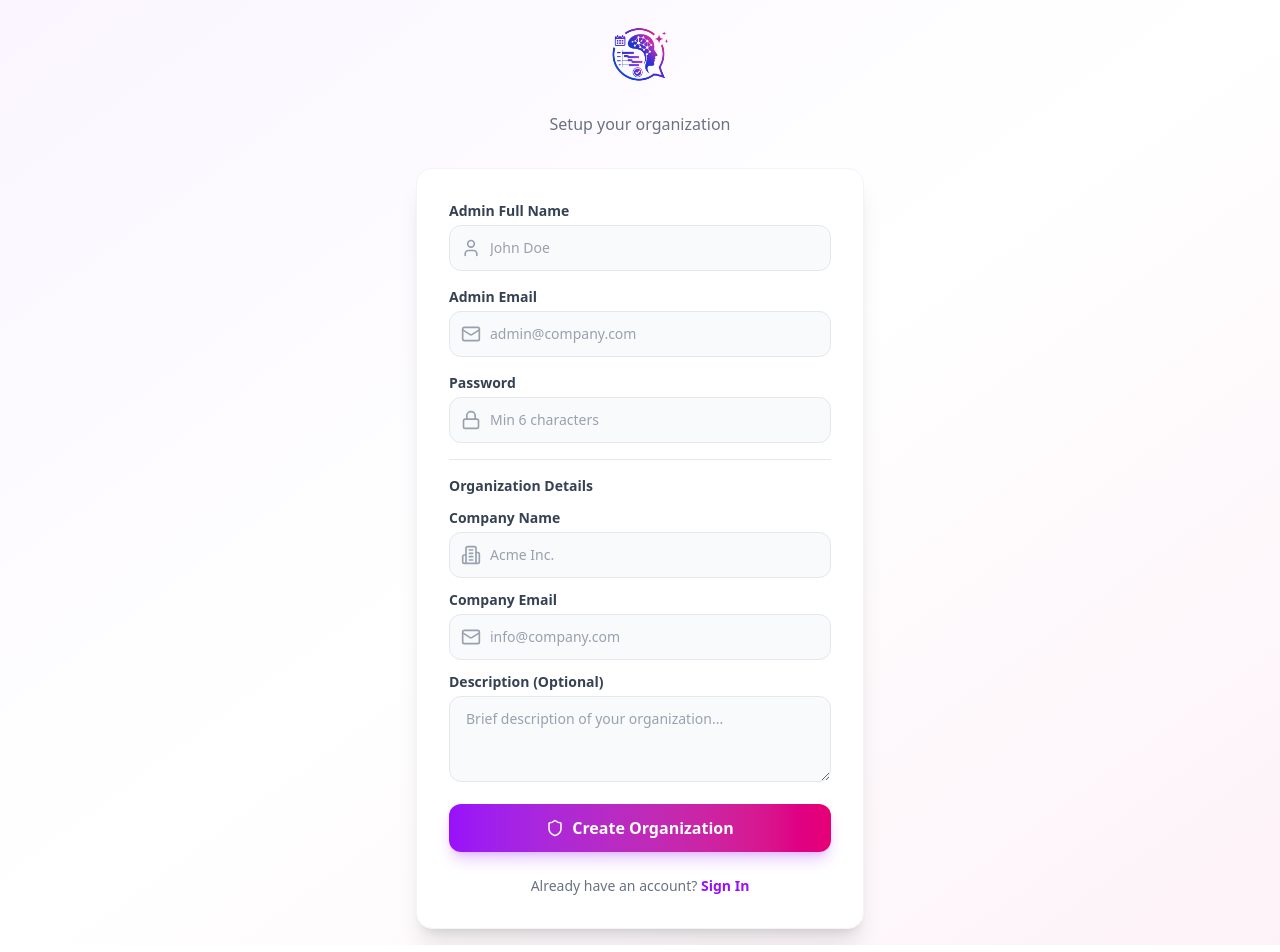
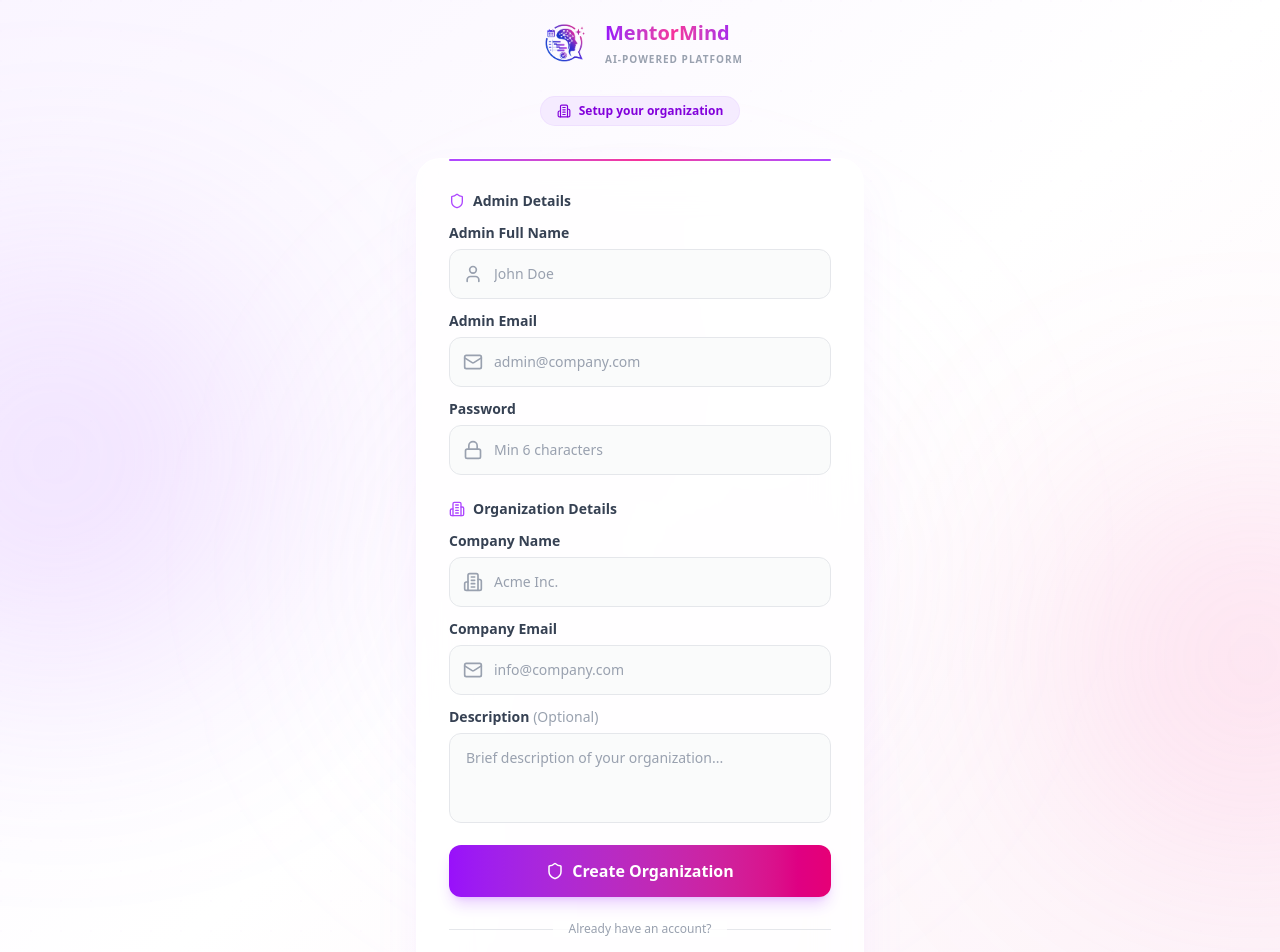
Before and after one commit to Suresh-Master001/MentorMind_V3.0, a React (Vite) app in the folder Client/: page /admin/register in a window 1280 px wide. Shown: the top 952 px of the page. Built offline with nearby package versions, Linux system fonts and the light colour scheme; no server answers.

Commit message:
enhanced AdminRegister page and fixed role select dropdown arrow in Register form

```diff
--- a/Client/src/pages/AdminRegister.jsx
+++ b/Client/src/pages/AdminRegister.jsx
@@ -1,10 +1,20 @@
 import { useState } from "react";
 import { useNavigate, Link } from "react-router-dom";
 import { useAuth } from "../context/AuthContext";
-import { UserPlus, Mail, Lock, User as UserIcon, Building2, Shield, Users } from "lucide-react";
+import { UserPlus, Mail, Lock, User as UserIcon, Building2, Shield, Users, Sparkles, ChevronDown } from "lucide-react";
 
 const Logo = () => (
-  <img src="/MentorMind_Logo.png" alt="MentorMind 3.0" className="h-20 w-auto mx-auto mb-4" />
+  <div className="flex items-center justify-center gap-3 mb-2">
+    <img src="/MentorMind_Logo.png" alt="MentorMind 3.0" className="h-14 w-auto" />
+    <div className="text-left">
+      <span className="text-xl font-bold bg-gradient-to-r from-purple-600 via-pink-500 to-purple-600 bg-clip-text text-transparent block leading-tight">
+        MentorMind
+      </span>
+      <span className="text-[10px] text-gray-400 dark:text-gray-500 tracking-widest uppercase font-semibold">
+        AI-Powered Platform
+      </span>
+    </div>
+  </div>
 );
 
 const AdminRegister = () => {
@@ -39,63 +49,90 @@ const AdminRegister = () => {
   };
 
   return (
-    <div className="min-h-screen flex items-center justify-center bg-gradient-to-br from-purple-50 via-white to-pink-50 dark:from-gray-900 dark:via-gray-800 dark:to-gray-900 p-4">
-      <div className="w-full max-w-md">
-        <div className="text-center mb-8">
+    <div className="min-h-screen flex items-center justify-center bg-gradient-to-br from-purple-50 via-white to-pink-50 dark:from-gray-900 dark:via-gray-800 dark:to-gray-900 p-4 relative overflow-hidden">
+      {/* Decorative gradient orbs */}
+      <div className="absolute top-1/4 -left-32 w-96 h-96 bg-gradient-to-br from-purple-300/30 to-purple-500/20 rounded-full blur-[128px]" />
+      <div className="absolute bottom-1/4 -right-32 w-80 h-80 bg-gradient-to-bl from-pink-300/30 to-pink-500/20 rounded-full blur-[128px]" />
+      <div className="absolute top-1/2 left-1/2 -translate-x-1/2 -translate-y-1/2 w-[600px] h-[600px] bg-gradient-to-t from-purple-200/10 to-pink-200/5 rounded-full blur-[100px]" />
+
+      {/* Subtle grid pattern */}
+      <div className="absolute inset-0 opacity-[0.03] dark:opacity-[0.05]" style={{ backgroundImage: "radial-gradient(circle at 1px 1px, rgba(168, 85, 247, 0.5) 1px, transparent 0)", backgroundSize: "30px 30px" }} />
+
+      <div className="w-full max-w-md relative z-10">
+        {/* Logo Section */}
+        <div className="text-center mb-8 animate-in fade-in slide-in-from-top-2 duration-500">
           <Logo />
-          <p className="text-gray-500 dark:text-gray-400 mt-2">
+          <div className="mt-4 inline-flex items-center gap-2 px-4 py-1.5 rounded-full bg-purple-100/80 dark:bg-purple-900/30 border border-purple-200/50 dark:border-purple-800 text-purple-700 dark:text-purple-300 text-xs font-medium">
+            <Building2 className="w-3.5 h-3.5" />
             Setup your organization
-          </p>
+          </div>
         </div>
 
-        <div className="bg-white dark:bg-gray-800 rounded-2xl shadow-xl p-8 border border-gray-100 dark:border-gray-700">
+        {/* Card */}
+        <div className="bg-white/80 dark:bg-gray-800/80 backdrop-blur-xl rounded-3xl shadow-2xl shadow-purple-500/10 p-8 border border-white/50 dark:border-gray-700/50 animate-in fade-in zoom-in duration-500">
+          {/* Decorative top gradient line */}
+          <div className="absolute top-0 left-8 right-8 h-0.5 bg-gradient-to-r from-purple-500 via-pink-500 to-purple-500 rounded-full" style={{ marginTop: "-0.5px" }} />
+
           {error && (
-            <div className="mb-4 p-3 bg-red-50 dark:bg-red-900/20 border border-red-200 dark:border-red-800 rounded-lg text-red-600 dark:text-red-400 text-sm">
-              {error}
+            <div className="mb-5 p-4 bg-red-50/80 dark:bg-red-900/20 backdrop-blur-sm border border-red-200/50 dark:border-red-800/50 rounded-2xl text-red-600 dark:text-red-400 text-sm flex items-center gap-3 animate-in slide-in-from-top-2">
+              <div className="w-8 h-8 rounded-full bg-red-100 dark:bg-red-900/30 flex items-center justify-center shrink-0">
+                <Shield className="w-4 h-4" />
+              </div>
+              <span>{error}</span>
             </div>
           )}
 
           <form onSubmit={handleSubmit} className="space-y-4">
+            {/* Admin Section */}
             <div>
-              <label className="block text-sm font-medium text-gray-700 dark:text-gray-300 mb-1">
+              <p className="text-sm font-semibold text-gray-700 dark:text-gray-300 mb-3 flex items-center gap-2">
+                <Shield className="w-4 h-4 text-purple-500" />
+                Admin Details
+              </p>
+              <div className="space-y-3">
+                <div className="space-y-1.5">
+                  <label className="block text-sm font-semibold text-gray-700 dark:text-gray-300">
                     Admin Full Name
                   </label>
-              <div className="relative">
-                <UserIcon className="absolute left-3 top-1/2 -translate-y-1/2 w-5 h-5 text-gray-400" />
+                  <div className="relative group">
+                    <div className="absolute inset-0 rounded-xl bg-gradient-to-r from-purple-500/20 to-pink-500/20 opacity-0 group-focus-within:opacity-100 transition-opacity blur-sm" />
+                    <UserIcon className="absolute left-3.5 top-1/2 -translate-y-1/2 w-5 h-5 text-gray-400 group-focus-within:text-purple-500 transition-colors z-10" />
                     <input
                       type="text"
                       value={name}
                       onChange={(e) => setName(e.target.value)}
                       placeholder="John Doe"
                       required
-                  className="w-full pl-10 pr-4 py-3 bg-gray-50 dark:bg-gray-700 border border-gray-200 dark:border-gray-600 rounded-xl text-sm dark:text-white placeholder-gray-400 focus:outline-none focus:ring-2 focus:ring-purple-500/50 focus:border-transparent"
+                      className="relative w-full pl-11 pr-4 py-3.5 bg-gray-50/80 dark:bg-gray-700/80 border border-gray-200 dark:border-gray-600 rounded-xl text-sm dark:text-white placeholder-gray-400 focus:outline-none focus:ring-2 focus:ring-purple-500/40 focus:border-purple-400 dark:focus:border-purple-500 transition-all"
                     />
                   </div>
                 </div>
 
-            <div>
-              <label className="block text-sm font-medium text-gray-700 dark:text-gray-300 mb-1">
+                <div className="space-y-1.5">
+                  <label className="block text-sm font-semibold text-gray-700 dark:text-gray-300">
                     Admin Email
                   </label>
-              <div className="relative">
-                <Mail className="absolute left-3 top-1/2 -translate-y-1/2 w-5 h-5 text-gray-400" />
+                  <div className="relative group">
+                    <div className="absolute inset-0 rounded-xl bg-gradient-to-r from-purple-500/20 to-pink-500/20 opacity-0 group-focus-within:opacity-100 transition-opacity blur-sm" />
+                    <Mail className="absolute left-3.5 top-1/2 -translate-y-1/2 w-5 h-5 text-gray-400 group-focus-within:text-purple-500 transition-colors z-10" />
                     <input
                       type="email"
                       value={email}
                       onChange={(e) => setEmail(e.target.value)}
                       placeholder="admin@company.com"
                       required
-                  className="w-full pl-10 pr-4 py-3 bg-gray-50 dark:bg-gray-700 border border-gray-200 dark:border-gray-600 rounded-xl text-sm dark:text-white placeholder-gray-400 focus:outline-none focus:ring-2 focus:ring-purple-500/50 focus:border-transparent"
+                      className="relative w-full pl-11 pr-4 py-3.5 bg-gray-50/80 dark:bg-gray-700/80 border border-gray-200 dark:border-gray-600 rounded-xl text-sm dark:text-white placeholder-gray-400 focus:outline-none focus:ring-2 focus:ring-purple-500/40 focus:border-purple-400 dark:focus:border-purple-500 transition-all"
                     />
                   </div>
                 </div>
 
-            <div>
-              <label className="block text-sm font-medium text-gray-700 dark:text-gray-300 mb-1">
+                <div className="space-y-1.5">
+                  <label className="block text-sm font-semibold text-gray-700 dark:text-gray-300">
                     Password
                   </label>
-              <div className="relative">
-                <Lock className="absolute left-3 top-1/2 -translate-y-1/2 w-5 h-5 text-gray-400" />
+                  <div className="relative group">
+                    <div className="absolute inset-0 rounded-xl bg-gradient-to-r from-purple-500/20 to-pink-500/20 opacity-0 group-focus-within:opacity-100 transition-opacity blur-sm" />
+                    <Lock className="absolute left-3.5 top-1/2 -translate-y-1/2 w-5 h-5 text-gray-400 group-focus-within:text-purple-500 transition-colors z-10" />
                     <input
                       type="password"
                       value={password}
@@ -103,60 +140,70 @@ const AdminRegister = () => {
                       placeholder="Min 6 characters"
                       required
                       minLength={6}
-                  className="w-full pl-10 pr-4 py-3 bg-gray-50 dark:bg-gray-700 border border-gray-200 dark:border-gray-600 rounded-xl text-sm dark:text-white placeholder-gray-400 focus:outline-none focus:ring-2 focus:ring-purple-500/50 focus:border-transparent"
+                      className="relative w-full pl-11 pr-4 py-3.5 bg-gray-50/80 dark:bg-gray-700/80 border border-gray-200 dark:border-gray-600 rounded-xl text-sm dark:text-white placeholder-gray-400 focus:outline-none focus:ring-2 focus:ring-purple-500/40 focus:border-purple-400 dark:focus:border-purple-500 transition-all"
                     />
                   </div>
                 </div>
+              </div>
+            </div>
 
-            <div className="border-t border-gray-200 dark:border-gray-700 pt-4">
-              <p className="text-sm font-semibold text-gray-700 dark:text-gray-300 mb-3">Organization Details</p>
-
+            {/* Organization Section */}
+            <div className="pt-2">
+              <p className="text-sm font-semibold text-gray-700 dark:text-gray-300 mb-3 flex items-center gap-2">
+                <Building2 className="w-4 h-4 text-purple-500" />
+                Organization Details
+              </p>
               <div className="space-y-3">
-                <div>
-                  <label className="block text-sm font-medium text-gray-700 dark:text-gray-300 mb-1">
+                <div className="space-y-1.5">
+                  <label className="block text-sm font-semibold text-gray-700 dark:text-gray-300">
                     Company Name
                   </label>
-                  <div className="relative">
-                    <Building2 className="absolute left-3 top-1/2 -translate-y-1/2 w-5 h-5 text-gray-400" />
+                  <div className="relative group">
+                    <div className="absolute inset-0 rounded-xl bg-gradient-to-r from-purple-500/20 to-pink-500/20 opacity-0 group-focus-within:opacity-100 transition-opacity blur-sm" />
+                    <Building2 className="absolute left-3.5 top-1/2 -translate-y-1/2 w-5 h-5 text-gray-400 group-focus-within:text-purple-500 transition-colors z-10" />
                     <input
                       type="text"
                       value={companyName}
                       onChange={(e) => setCompanyName(e.target.value)}
                       placeholder="Acme Inc."
                       required
-                      className="w-full pl-10 pr-4 py-3 bg-gray-50 dark:bg-gray-700 border border-gray-200 dark:border-gray-600 rounded-xl text-sm dark:text-white placeholder-gray-400 focus:outline-none focus:ring-2 focus:ring-purple-500/50 focus:border-transparent"
+                      className="relative w-full pl-11 pr-4 py-3.5 bg-gray-50/80 dark:bg-gray-700/80 border border-gray-200 dark:border-gray-600 rounded-xl text-sm dark:text-white placeholder-gray-400 focus:outline-none focus:ring-2 focus:ring-purple-500/40 focus:border-purple-400 dark:focus:border-purple-500 transition-all"
                     />
                   </div>
                 </div>
 
-                <div>
-                  <label className="block text-sm font-medium text-gray-700 dark:text-gray-300 mb-1">
+                <div className="space-y-1.5">
+                  <label className="block text-sm font-semibold text-gray-700 dark:text-gray-300">
                     Company Email
                   </label>
-                  <div className="relative">
-                    <Mail className="absolute left-3 top-1/2 -translate-y-1/2 w-5 h-5 text-gray-400" />
+                  <div className="relative group">
+                    <div className="absolute inset-0 rounded-xl bg-gradient-to-r from-purple-500/20 to-pink-500/20 opacity-0 group-focus-within:opacity-100 transition-opacity blur-sm" />
+                    <Mail className="absolute left-3.5 top-1/2 -translate-y-1/2 w-5 h-5 text-gray-400 group-focus-within:text-purple-500 transition-colors z-10" />
                     <input
                       type="email"
                       value={companyEmail}
                       onChange={(e) => setCompanyEmail(e.target.value)}
                       placeholder="info@company.com"
                       required
-                      className="w-full pl-10 pr-4 py-3 bg-gray-50 dark:bg-gray-700 border border-gray-200 dark:border-gray-600 rounded-xl text-sm dark:text-white placeholder-gray-400 focus:outline-none focus:ring-2 focus:ring-purple-500/50 focus:border-transparent"
+                      className="relative w-full pl-11 pr-4 py-3.5 bg-gray-50/80 dark:bg-gray-700/80 border border-gray-200 dark:border-gray-600 rounded-xl text-sm dark:text-white placeholder-gray-400 focus:outline-none focus:ring-2 focus:ring-purple-500/40 focus:border-purple-400 dark:focus:border-purple-500 transition-all"
                     />
                   </div>
                 </div>
 
-                <div>
-                  <label className="block text-sm font-medium text-gray-700 dark:text-gray-300 mb-1">
-                    Description (Optional)
+                <div className="space-y-1.5">
+                  <label className="block text-sm font-semibold text-gray-700 dark:text-gray-300">
+                    Description <span className="text-gray-400 font-normal">(Optional)</span>
                   </label>
+                  <div className="relative group">
+                    <div className="absolute inset-0 rounded-xl bg-gradient-to-r from-purple-500/20 to-pink-500/20 opacity-0 group-focus-within:opacity-100 transition-opacity blur-sm" />
                     <textarea
                       value={description}
                       onChange={(e) => setDescription(e.target.value)}
                       placeholder="Brief description of your organization..."
                       rows={3}
-                    className="w-full px-4 py-3 bg-gray-50 dark:bg-gray-700 border border-gray-200 dark:border-gray-600 rounded-xl text-sm dark:text-white placeholder-gray-400 focus:outline-none focus:ring-2 focus:ring-purple-500/50 focus:border-transparent"
+                      className="relative w-full px-4 py-3.5 bg-gray-50/80 dark:bg-gray-700/80 border border-gray-200 dark:border-gray-600 rounded-xl text-sm dark:text-white placeholder-gray-400 focus:outline-none focus:ring-2 focus:ring-purple-500/40 focus:border-purple-400 dark:focus:border-purple-500 transition-all resize-none"
                     />
+                  </div>
                 </div>
               </div>
             </div>
@@ -164,8 +211,9 @@ const AdminRegister = () => {
             <button
               type="submit"
               disabled={loading}
-              className="w-full flex items-center justify-center gap-2 py-3 bg-gradient-to-r from-purple-600 to-pink-600 hover:from-purple-700 hover:to-pink-700 text-white font-medium rounded-xl shadow-lg shadow-purple-500/30 transition-all disabled:opacity-50"
+              className="relative w-full flex items-center justify-center gap-2 py-3.5 bg-gradient-to-r from-purple-600 to-pink-600 hover:from-purple-700 hover:to-pink-700 text-white font-semibold rounded-xl shadow-lg shadow-purple-500/25 hover:shadow-purple-500/40 transition-all duration-300 hover:-translate-y-0.5 disabled:opacity-50 disabled:cursor-not-allowed disabled:hover:translate-y-0 overflow-hidden group"
             >
+              <div className="absolute inset-0 bg-white/10 opacity-0 group-hover:opacity-100 transition-opacity" />
               {loading ? (
                 <div className="w-5 h-5 border-2 border-white border-t-transparent rounded-full animate-spin" />
               ) : (
@@ -177,18 +225,30 @@ const AdminRegister = () => {
             </button>
           </form>
 
-          <div className="mt-6 text-center">
-            <p className="text-sm text-gray-500 dark:text-gray-400">
-              Already have an account?{" "}
+          {/* Divider */}
+          <div className="relative my-6">
+            <div className="absolute inset-0 flex items-center">
+              <div className="w-full border-t border-gray-200 dark:border-gray-700" />
+            </div>
+            <div className="relative flex justify-center text-xs">
+              <span className="bg-white/80 dark:bg-gray-800/80 px-4 text-gray-400 dark:text-gray-500">Already have an account?</span>
+            </div>
+          </div>
+
+          <div className="text-center">
             <Link
               to="/login"
-                className="text-purple-600 dark:text-purple-400 hover:text-purple-700 font-medium"
+              className="block w-full py-3 px-4 rounded-xl border-2 border-purple-200 dark:border-purple-800 hover:border-purple-400 dark:hover:border-purple-600 text-purple-700 dark:text-purple-300 hover:text-purple-800 dark:hover:text-purple-200 font-semibold text-sm transition-all hover:bg-purple-50 dark:hover:bg-purple-900/20 hover:shadow-md"
             >
-                Sign In
+              Sign In Instead
             </Link>
-            </p>
           </div>
         </div>
+
+        {/* Footer */}
+        <p className="text-center mt-6 text-xs text-gray-400 dark:text-gray-600">
+          &copy; {new Date().getFullYear()} MentorMind. All rights reserved.
+        </p>
       </div>
     </div>
   );
--- a/Client/src/pages/Register.jsx
+++ b/Client/src/pages/Register.jsx
@@ -180,10 +180,11 @@ const Register = () => {
               </label>
               <div className="relative group">
                 <Shield className="absolute left-3.5 top-1/2 -translate-y-1/2 w-5 h-5 text-gray-400 group-focus-within:text-purple-500 transition-colors z-10" />
+                <ChevronDown className="absolute right-3.5 top-1/2 -translate-y-1/2 w-4 h-4 text-gray-400 group-focus-within:text-purple-500 transition-colors z-10 pointer-events-none" />
                 <select
                   value={role}
                   onChange={(e) => setRole(e.target.value)}
-                  className="relative w-full pl-11 pr-4 py-3.5 bg-gray-50/80 dark:bg-gray-700/80 border border-gray-200 dark:border-gray-600 rounded-xl text-sm dark:text-white focus:outline-none focus:ring-2 focus:ring-purple-500/40 focus:border-purple-400 dark:focus:border-purple-500 transition-all appearance-none"
+                  className="relative w-full pl-11 pr-10 py-3.5 bg-gray-50/80 dark:bg-gray-700/80 border border-gray-200 dark:border-gray-600 rounded-xl text-sm dark:text-white focus:outline-none focus:ring-2 focus:ring-purple-500/40 focus:border-purple-400 dark:focus:border-purple-500 transition-all appearance-none cursor-pointer"
                 >
                   <option value="member">Team Member</option>
                   <option value="Team Lead">Team Lead</option>
```
Lines whose indentation alone changed are shown as unchanged.
